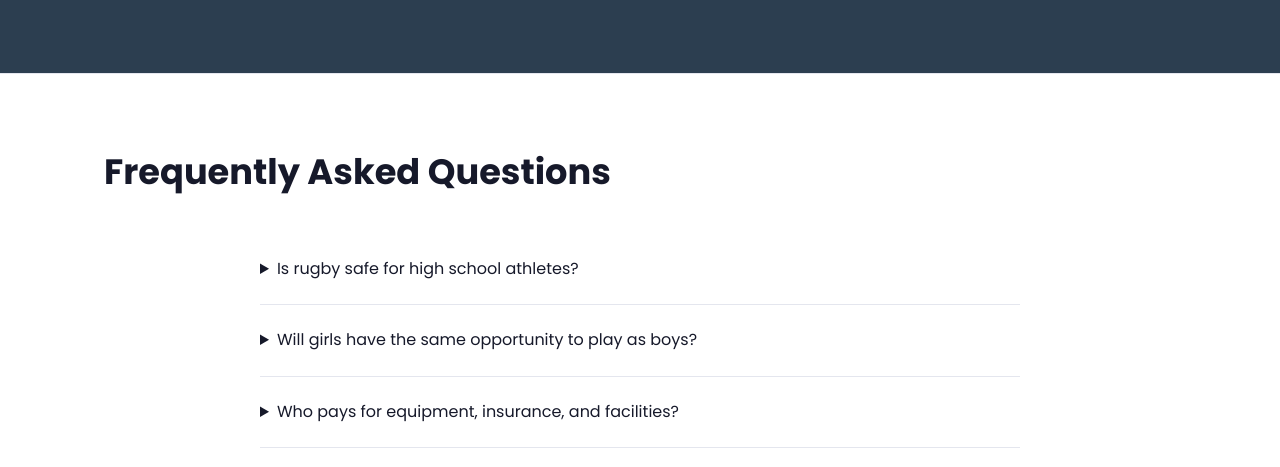
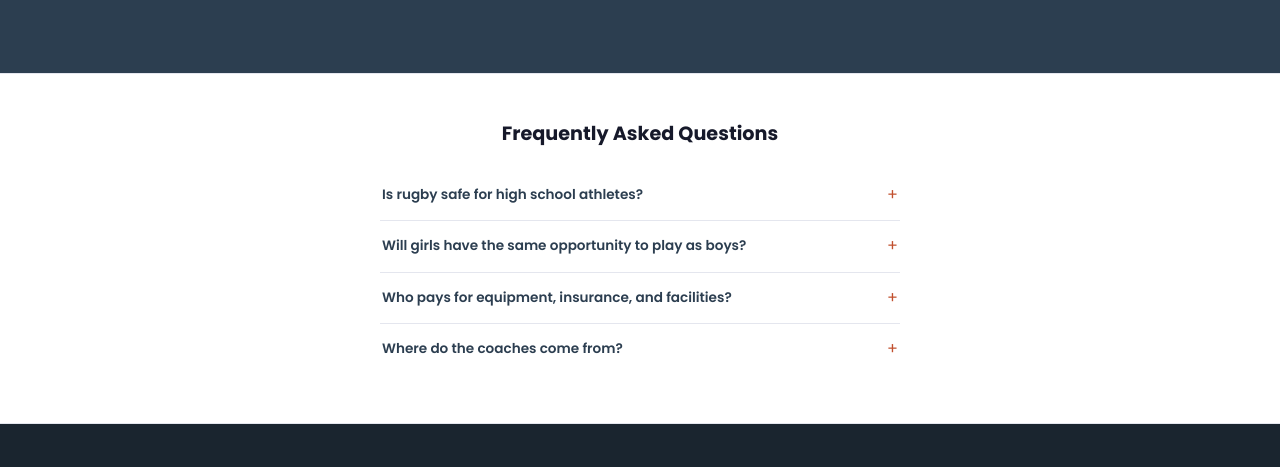
Before and after one commit to bengfreund-web/varsity-rugby-site, a plain HTML site: page index.html in a window 1280 px wide. Shown: the part 5283-5750 px from the top of the page. Drawn offline with Linux system fonts and the light colour scheme.

Commit message:
Update styles.css

```diff
--- a/css/styles.css
+++ b/css/styles.css
@@ -717,13 +717,25 @@
 
 /* ---------- FAQ ---------- */
 
+.faq-section {
+  padding: 48px 0;
+}
+
+.faq-section .eyebrow,
+.faq-section h2 {
+  text-align: center;
+}
+
+.faq-section h2 {
+  font-size: 1.2rem;
+}
+
 .faq-list {
-  max-width: 760px;
-  margin: 2.5rem auto 0;
+  max-width: 520px;
+  margin: 1.5rem auto 0;
 }
 
 .faq-item {
-  padding: 22px 0;
   border-bottom: 1px solid var(--line);
 }
 
@@ -731,15 +743,45 @@
   border-bottom: none;
 }
 
-.faq-item h3 {
+.faq-item summary {
+  display: flex;
+  align-items: center;
+  justify-content: space-between;
+  gap: 12px;
+  padding: 12px 2px;
+  font-size: 0.85rem;
+  font-weight: 600;
   color: var(--primary);
-  margin-bottom: 0.4em;
+  cursor: pointer;
+  list-style: none;
+}
+
+.faq-item summary::-webkit-details-marker {
+  display: none;
+}
+
+.faq-item summary::after {
+  content: "+";
+  flex-shrink: 0;
+  font-size: 1rem;
+  font-weight: 400;
+  color: var(--accent);
+  transition: transform 0.2s ease;
+}
+
+.faq-item[open] summary::after {
+  transform: rotate(45deg);
 }
 
 .faq-item p {
+  display: none;
   color: var(--gray);
-  font-size: 0.96rem;
-  margin: 0;
+  font-size: 0.8rem;
+  margin: 0 2px 14px;
+}
+
+.faq-item[open] p {
+  display: block;
 }
 
 /* ---------- Footer ---------- */
```
